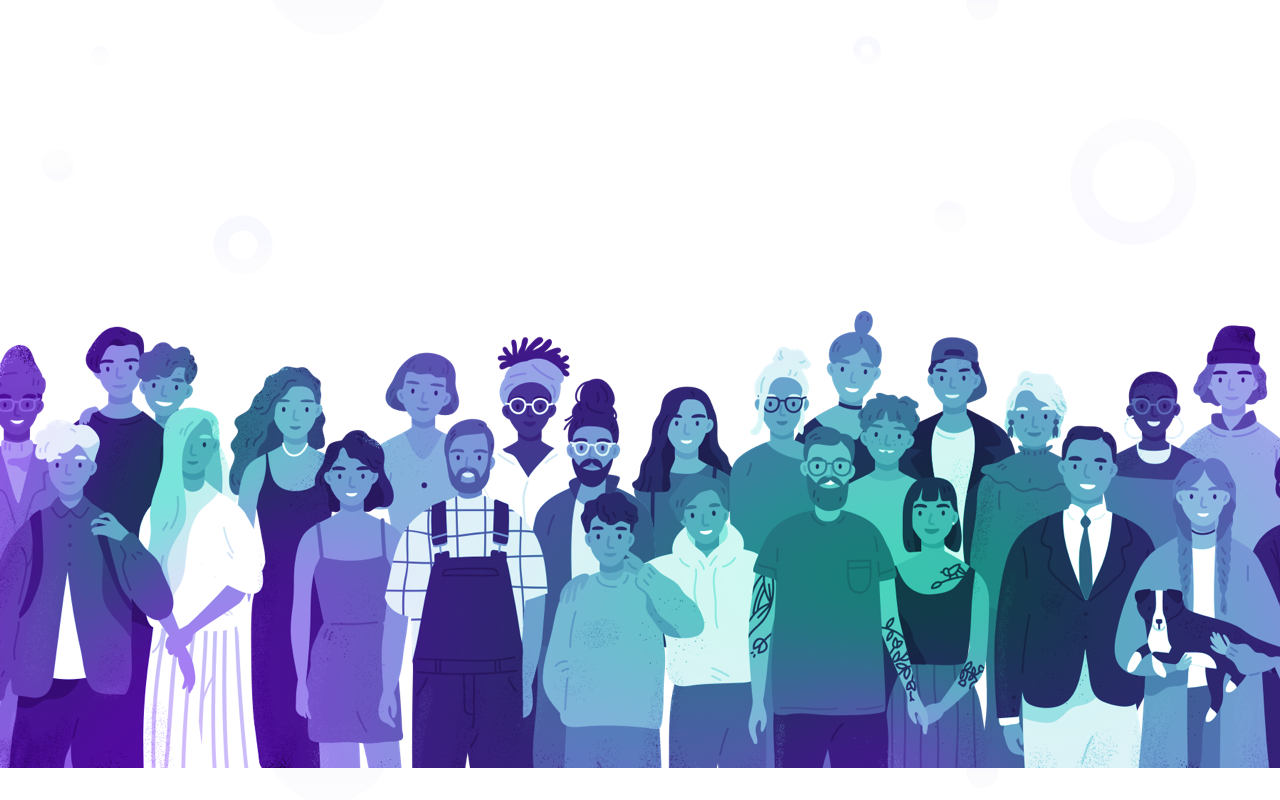
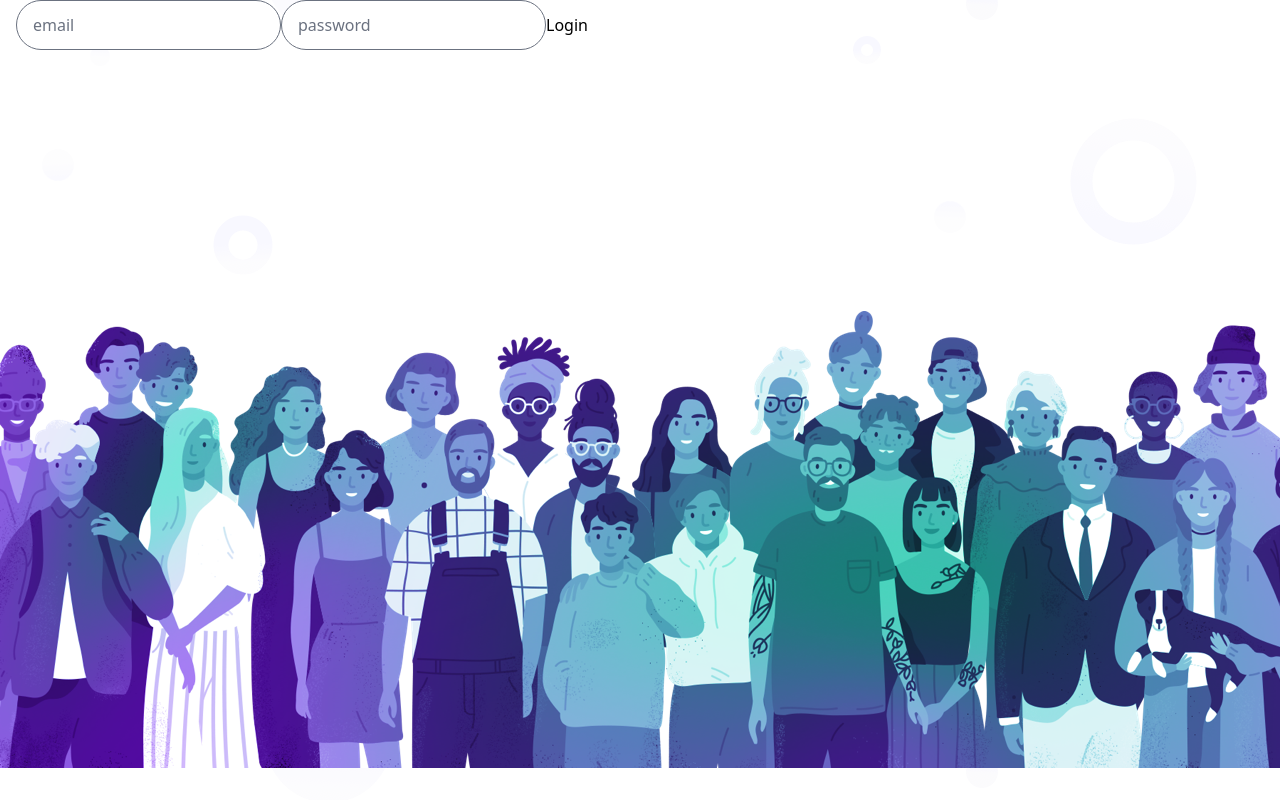
Before and after one commit to payalkherajani/keep, a React (Create React App) app in the folder frontend/: page / in a window 1280 px wide. Built offline with nearby package versions, Linux system fonts and the light colour scheme.

Commit message:
frontend:added-tailwind-forms

```diff
--- a/frontend/package.json
+++ b/frontend/package.json
@@ -4,6 +4,7 @@
   "private": true,
   "dependencies": {
     "@craco/craco": "^6.2.0",
+    "@tailwindcss/forms": "^0.3.3",
     "@testing-library/jest-dom": "^5.11.4",
     "@testing-library/react": "^11.1.0",
     "@testing-library/user-event": "^12.1.10",
--- a/frontend/src/screens/Login.tsx
+++ b/frontend/src/screens/Login.tsx
@@ -1,8 +1,25 @@
 import React from 'react';
+
 const Login = () => {
     return (
         <div className="container">
-            <div className="bg-login-background min-h-screen max-w-full"></div>
+            <div className="bg-login-background min-h-screen">
+                <div className="container mx-auto px-4">
+
+                    <input type="email"
+                        placeholder="email"
+                        className="form-input px-4 py-3 rounded-full"
+                    />
+
+                    <input
+                        type="password"
+                        placeholder="password"
+                        className="form-input px-4 py-3 rounded-full"
+                    />
+
+                    <button>Login</button>
+                </div>
+            </div>
         </div>
     );
 };
--- a/frontend/tailwind.config.js
+++ b/frontend/tailwind.config.js
@@ -11,5 +11,7 @@ module.exports = {
   variants: {
     extend: {},
   },
-  plugins: [],
+  plugins: [
+    require('@tailwindcss/forms'),
+  ],
 }
```
Also changed, not shown: 2 other files (tests, documents, lock files or other folders).
